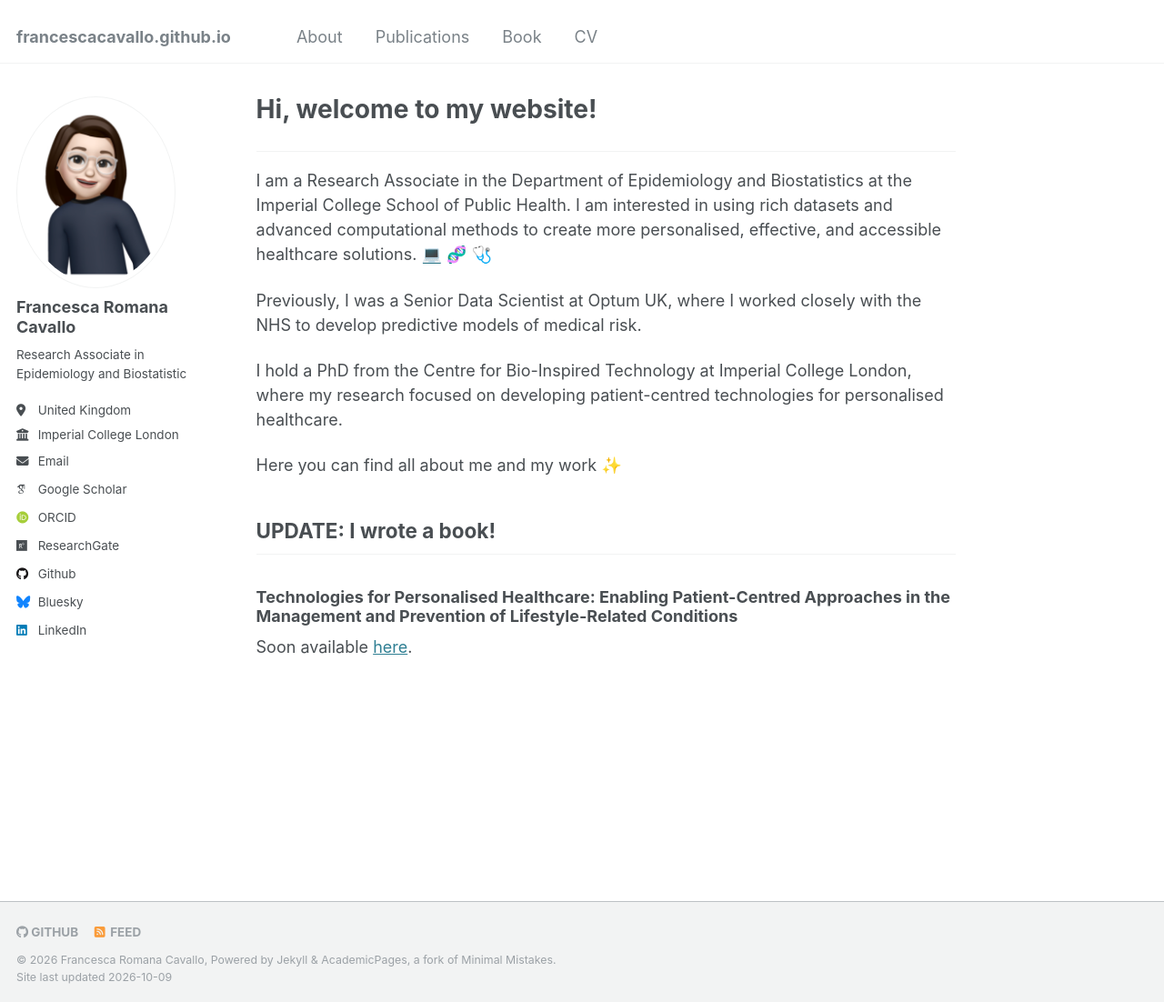
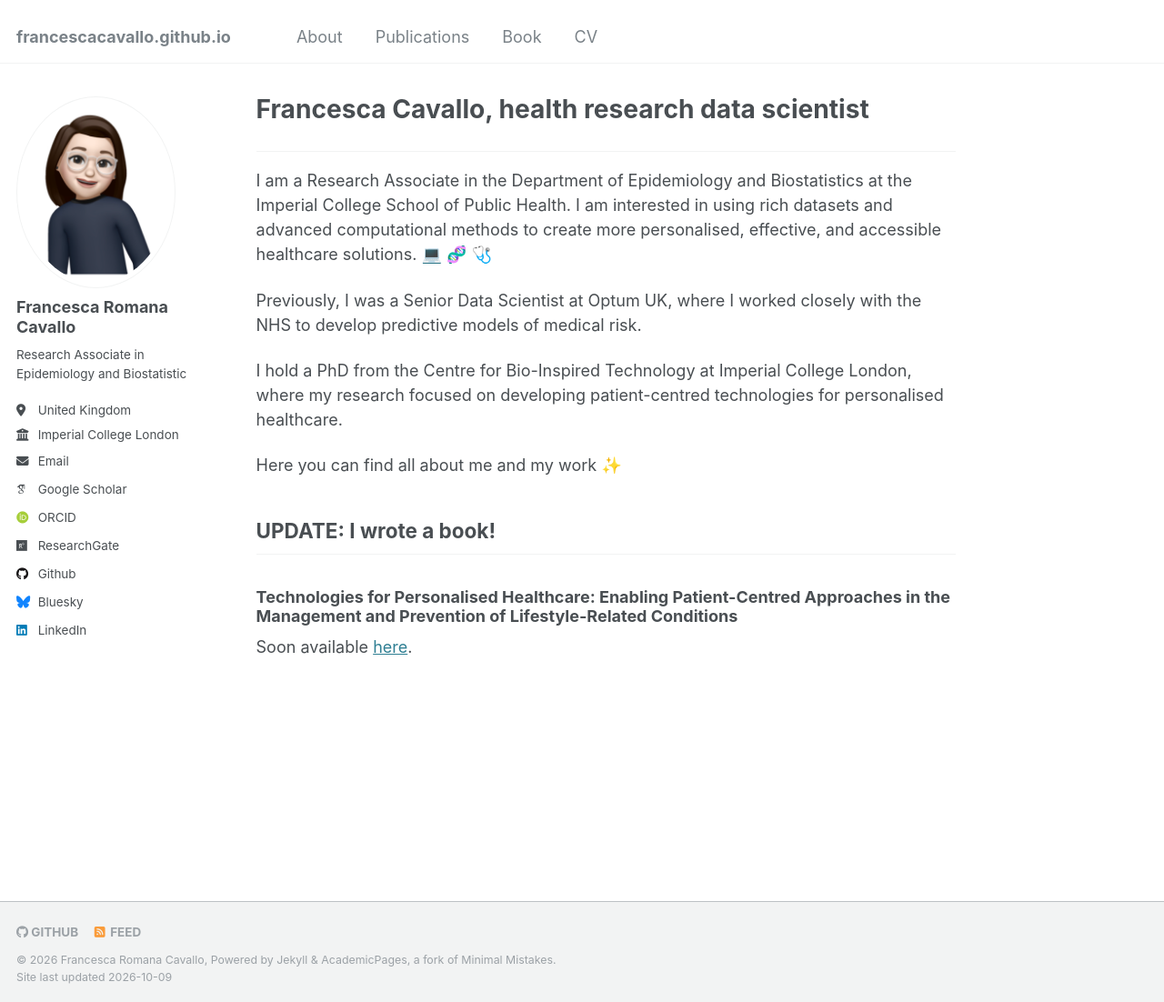
Before and after one commit to francescacavallo/francescacavallo.github.io, a Jekyll site: the page built from _pages/about.md, in a window 1280 px wide and 1102 px high. Shown: the whole window at 91% size. Built offline with Jekyll 4.4.1, drawn with Linux system fonts in a browser that asks for light colours; emoji names are drawn with the system emoji font; some web fonts are replaced.

Commit message:
Update title on about page

```diff
--- a/_pages/about.md
+++ b/_pages/about.md
@@ -1,6 +1,6 @@
 ---
 permalink: /
-title: "Hi, welcome to my website!"
+title: "Francesca Cavallo, health research data scientist"
 author_profile: true
 redirect_from:
   - /about/
```
